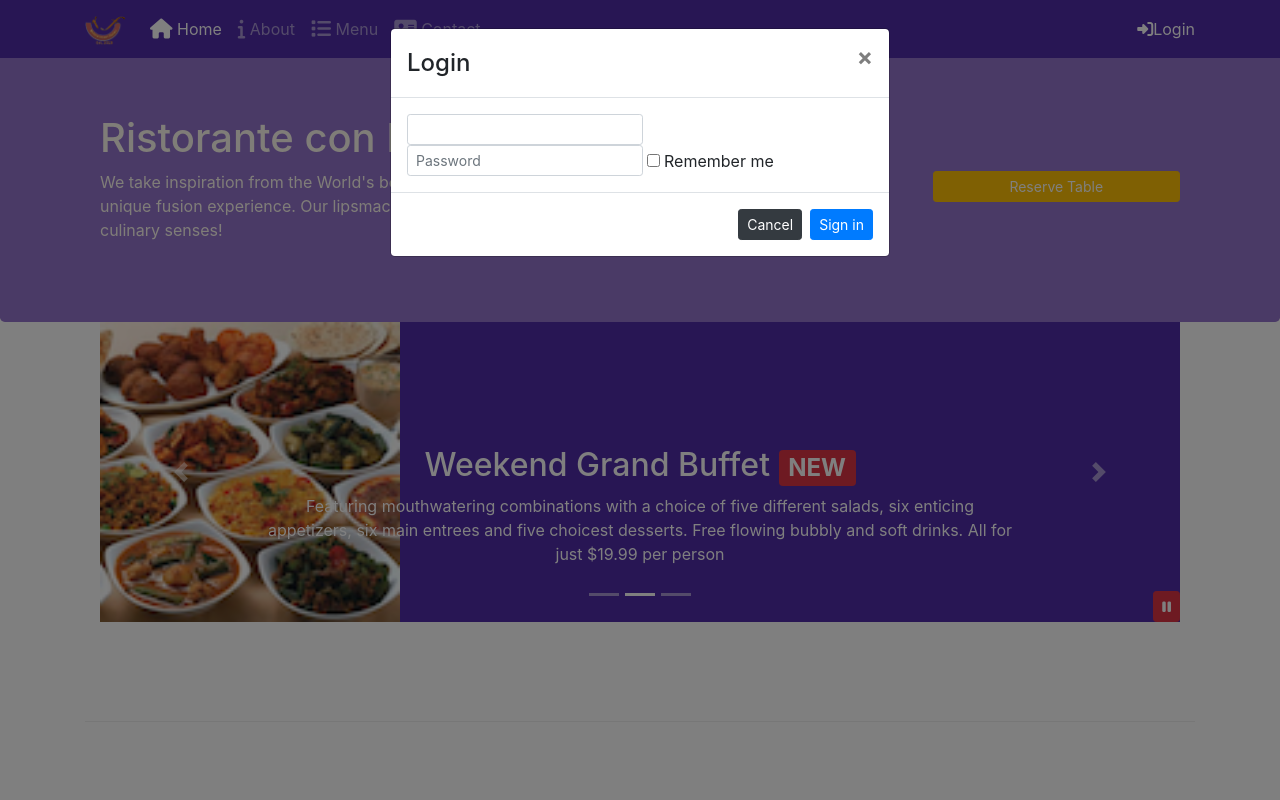
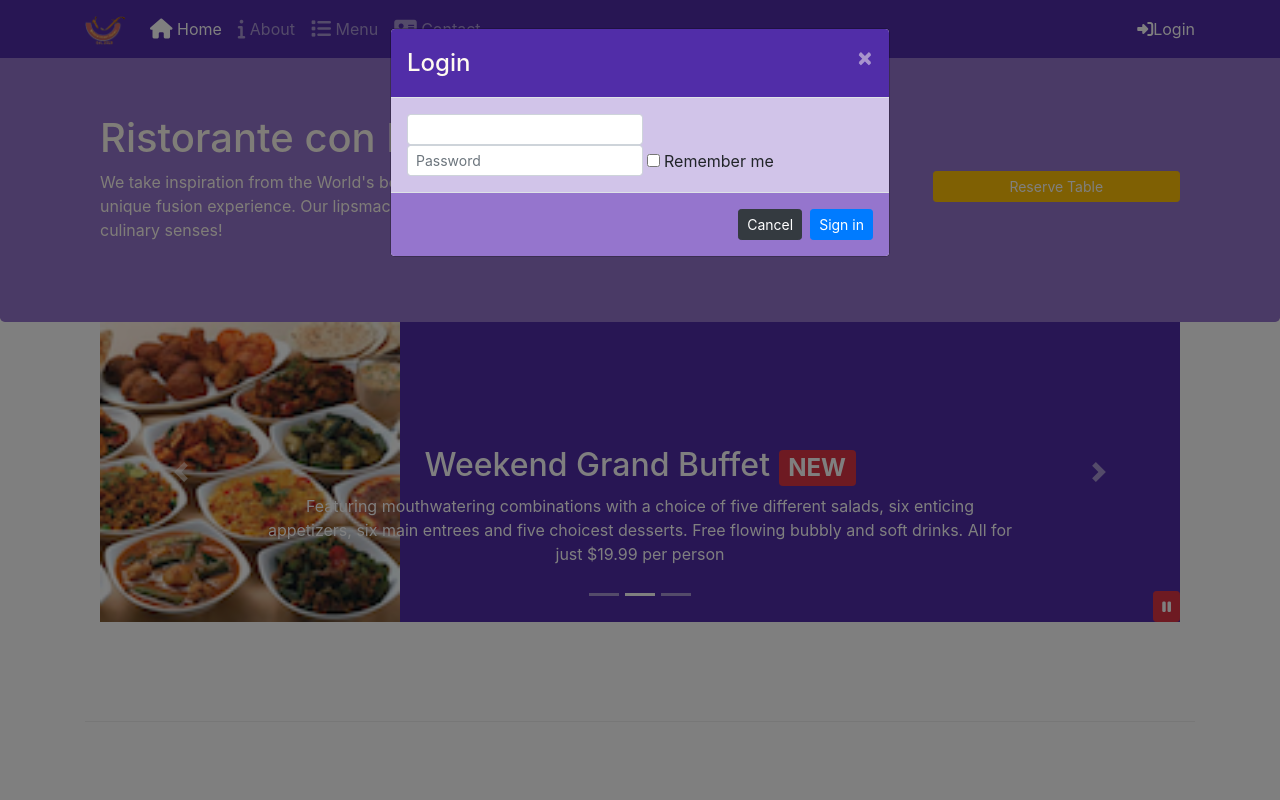
Before and after one commit to a2pr/Bootstrap-example, a website: page index.html in a window 1280 px wide. Both pictures are taken after a click on the link "Login". Shown: the top 800 px of the page. Drawn offline with nearby package versions, Linux system fonts and the light colour scheme.

Commit message:
assigment 4

```diff
--- a/css/styles.scss
+++ b/css/styles.scss
@@ -63,3 +63,16 @@ body{
     position: absolute;
     bottom: 0px;
 }
+.modal-header{
+    background: $background-dark;
+    color: floralwhite;
+    .close{
+        color:floralwhite;
+    }
+}
+.modal-body{
+    background: $background-pale;
+}
+.modal-footer{
+    background: $background-light;
+}
--- a/index.html
+++ b/index.html
@@ -47,7 +47,7 @@
                     </li>
                 </ul>
                 <span class="navbar-text">
-                    <a href="" data-toggle="modal" data-target="#loginmodal">
+                    <a  id="loginBtn" >
                         <span class="fa fa-sign-in"></span>Login
                     </a>
                 </span>
@@ -55,7 +55,8 @@
 
         </div>
     </nav>
-    <div id="loginmodal" class="modal fade" role="dialog">
+    <!-- login form modal -->
+    <div id="loginModal" class="modal fade" role="dialog" >
         <div class="modal-dialog" role="content">
             <div class="modal-content">
                 <div class="modal-header">
@@ -88,6 +89,7 @@
             </div>
         </div>
     </div>
+    <!-- Fin login form modal -->
     <header class="jumbotron">
         <div class="container">
             <div class="row row-header">
@@ -100,12 +102,13 @@
                     <img src="img/logo.png" class="img-fluid" alt="">
                 </div>
                 <div class="col-12 col-sm-3 align-self-center">
-                    <a href="#Reserve" class="btn btn-warning btn-sm btn-block text-white" data-toggle="modal" data-target="#reserveModal">
+                    <a id="reserveBtn" class="btn btn-warning btn-sm btn-block text-white">
                         Reserve Table</a>
                 </div>
             </div>
         </div>
     </header>
+    <!-- reserve form modal -->
     <div id="reserveModal" class="modal fage">
         <div class="modal-dialog" role="content">
             <div class="modal-content">
@@ -195,7 +198,7 @@
             </div>
         </div>
     </div>
-
+<!-- fin reserve form modal -->
     <div class="container">
         <!-- carousel -->
         <div class="row row-content">
--- a/js/scripts.js
+++ b/js/scripts.js
@@ -15,4 +15,10 @@ $(document).ready(function () {
         }
 
     });
+});
+$('#loginBtn').click(function () {
+    $("#loginModal").modal('show');
 })
+$('#reserveBtn').click(function () {
+    $("#reserveModal").modal('show');
+})
```
Also changed, not shown: css/styles.css.
